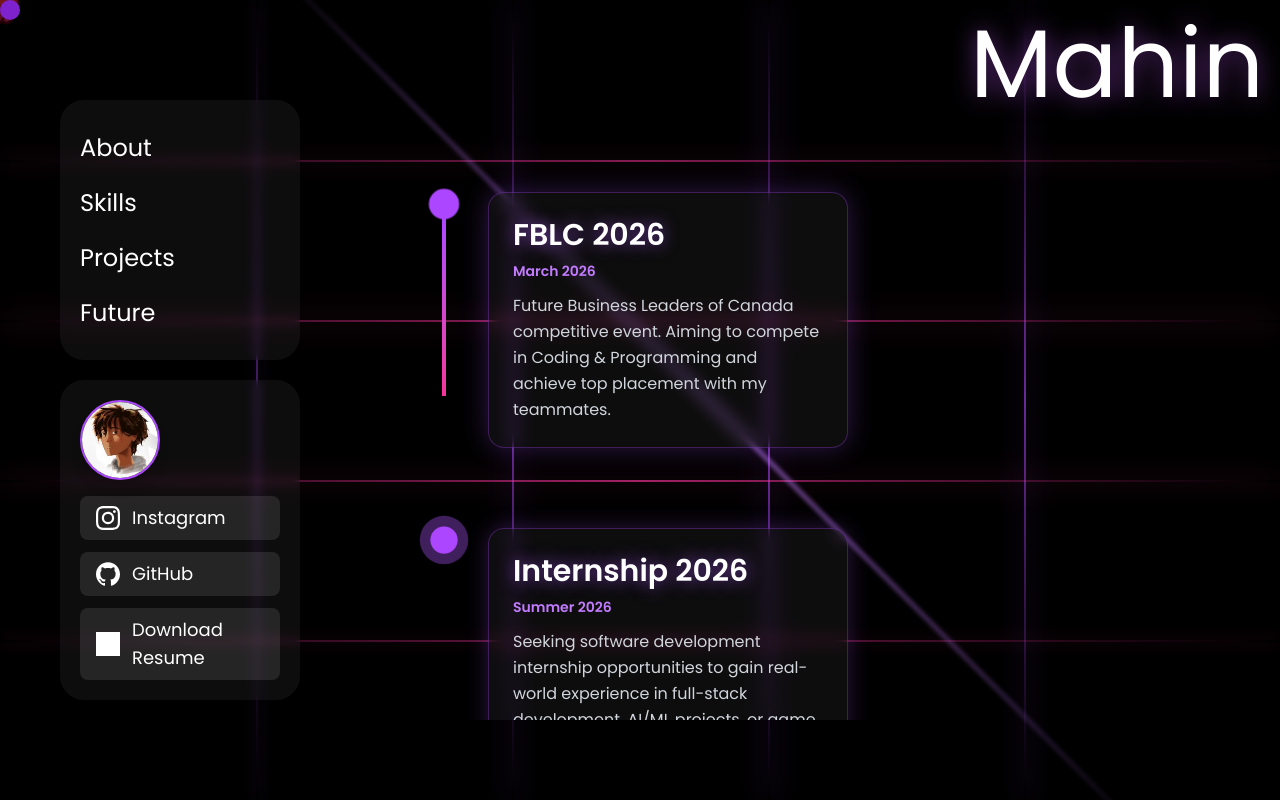
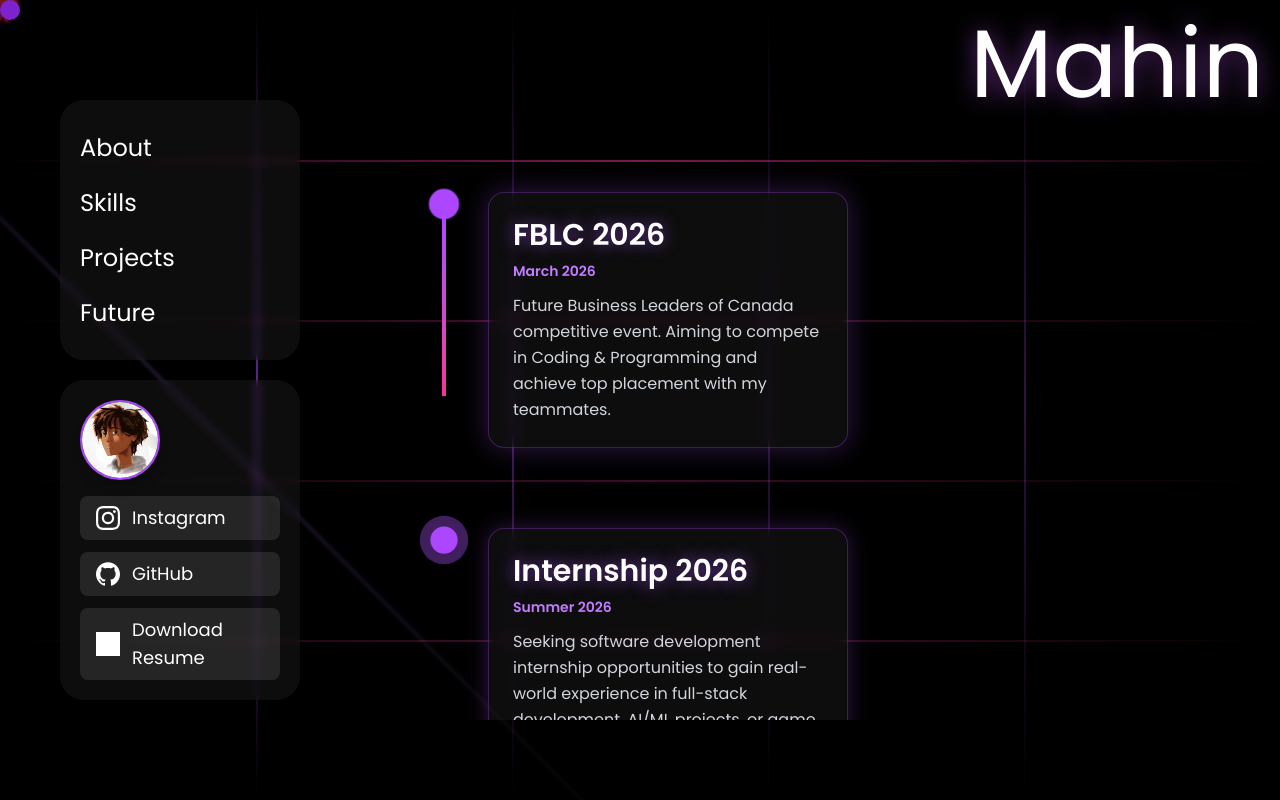
Before and after one commit to M4hizz/my-portfolio, a React (Vite) app: page /my-portfolio/future in a window 1280 px wide. Built offline with nearby package versions, Linux system fonts and the light colour scheme; grey boxes are pictures that could not be loaded.

Commit message:
Optimize Future page performance: reduce animations and effects

```diff
--- a/src/Future.tsx
+++ b/src/Future.tsx
@@ -121,19 +121,15 @@ function Future() {
             <motion.div
               key={`v-${i}`}
               className="absolute h-full w-[2px] bg-gradient-to-b from-transparent via-purple-500 to-transparent"
-              style={{ left: `${pos}%` }}
+              style={{ left: `${pos}%`, willChange: "opacity, transform" }}
               animate={{
-                opacity: [0.3, 0.7, 0.3],
-                boxShadow: [
-                  "0 0 10px rgba(168, 85, 247, 0.5)",
-                  "0 0 30px rgba(168, 85, 247, 1)",
-                  "0 0 10px rgba(168, 85, 247, 0.5)",
-                ],
+                // Only animate opacity to reduce paint cost
+                opacity: [0.25, 0.6, 0.25],
               }}
               transition={{
-                duration: 3,
+                duration: 4,
                 repeat: Infinity,
-                delay: i * 0.5,
+                delay: i * 0.6,
                 ease: "easeInOut",
               }}
             />
@@ -144,19 +140,14 @@ function Future() {
             <motion.div
               key={`h-${i}`}
               className="absolute w-full h-[2px] bg-gradient-to-r from-transparent via-pink-500 to-transparent"
-              style={{ top: `${pos}%` }}
+              style={{ top: `${pos}%`, willChange: "opacity, transform" }}
               animate={{
-                opacity: [0.3, 0.7, 0.3],
-                boxShadow: [
-                  "0 0 10px rgba(236, 72, 153, 0.5)",
-                  "0 0 30px rgba(236, 72, 153, 1)",
-                  "0 0 10px rgba(236, 72, 153, 0.5)",
-                ],
+                opacity: [0.25, 0.6, 0.25],
               }}
               transition={{
-                duration: 3,
+                duration: 4,
                 repeat: Infinity,
-                delay: i * 0.5 + 0.3,
+                delay: i * 0.6 + 0.2,
                 ease: "easeInOut",
               }}
             />
@@ -170,14 +161,15 @@ function Future() {
               rotate: "45deg",
               left: "-50%",
               top: "50%",
-              filter: "blur(2px)",
+              filter: "blur(1px)",
+              willChange: "transform, opacity",
             }}
             animate={{
               left: ["-50%", "100%"],
-              opacity: [0, 1, 0],
+              opacity: [0, 0.8, 0],
             }}
             transition={{
-              duration: 4,
+              duration: 5,
               repeat: Infinity,
               ease: "linear",
             }}
```
